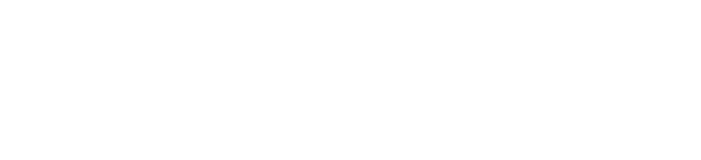
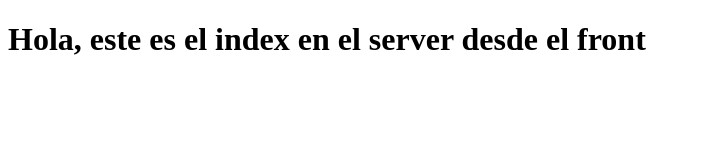
Before and after one commit to Santiagogc8/desafio-integrador-4-nivel-2-apx, a website built with Parcel: page client/src/index.html in a window 1280 px wide. Shown: the whole page, without its empty margins (0-701 px from the left). Built offline with nearby package versions, Linux system fonts and the light colour scheme.

Commit message:
first commit

```diff
--- a/client/src/index.html
+++ b/client/src/index.html
@@ -8,6 +8,8 @@
     <script type="module" src="./index.ts"></script>
 </head>
 <body>
-    <div id="root"></div>
+    <div id="root">
+        <h1>Hola, este es el index en el server desde el front</h1>
+    </div>
 </body>
 </html>
--- a/server/index.ts
+++ b/server/index.ts
@@ -1,4 +1,4 @@
-import express from 'express';
+import * as express from 'express';
 const path = require('path');
 
 const app = express();
@@ -12,7 +12,7 @@
 
 // Determinamos la ruta absoluta a la carpeta 'dist' del frontend
 // __dirname es 'desafio-integrador-4/server'. Subimos (..) y entramos a 'client/dist'
-const staticPath = path.join(__dirname, '..', '..', 'client', 'dist');
+const staticPath = path.join(__dirname, '..', 'client', 'dist');
 
 // Usamos express.static para servir la carpeta compilada
 app.use(express.static(staticPath));
--- a/server/package.json
+++ b/server/package.json
@@ -5,7 +5,8 @@
   "main": "index.js",
   "scripts": {
     "build": "tsc index.ts",
-    "start": "node index.js"
+    "build:front" : "cd ../client && pnpm build && cd ../server",
+    "start": "pnpm build:front && node index.js"
   },
   "keywords": [],
   "author": "",
--- a/server/tsconfig.json
+++ b/server/tsconfig.json
@@ -2,6 +2,7 @@
     "compilerOptions": {
         "moduleResolution": "node",
         "target": "esnext",
+        "module": "commonjs",
         "esModuleInterop": true
     }
 }
```
